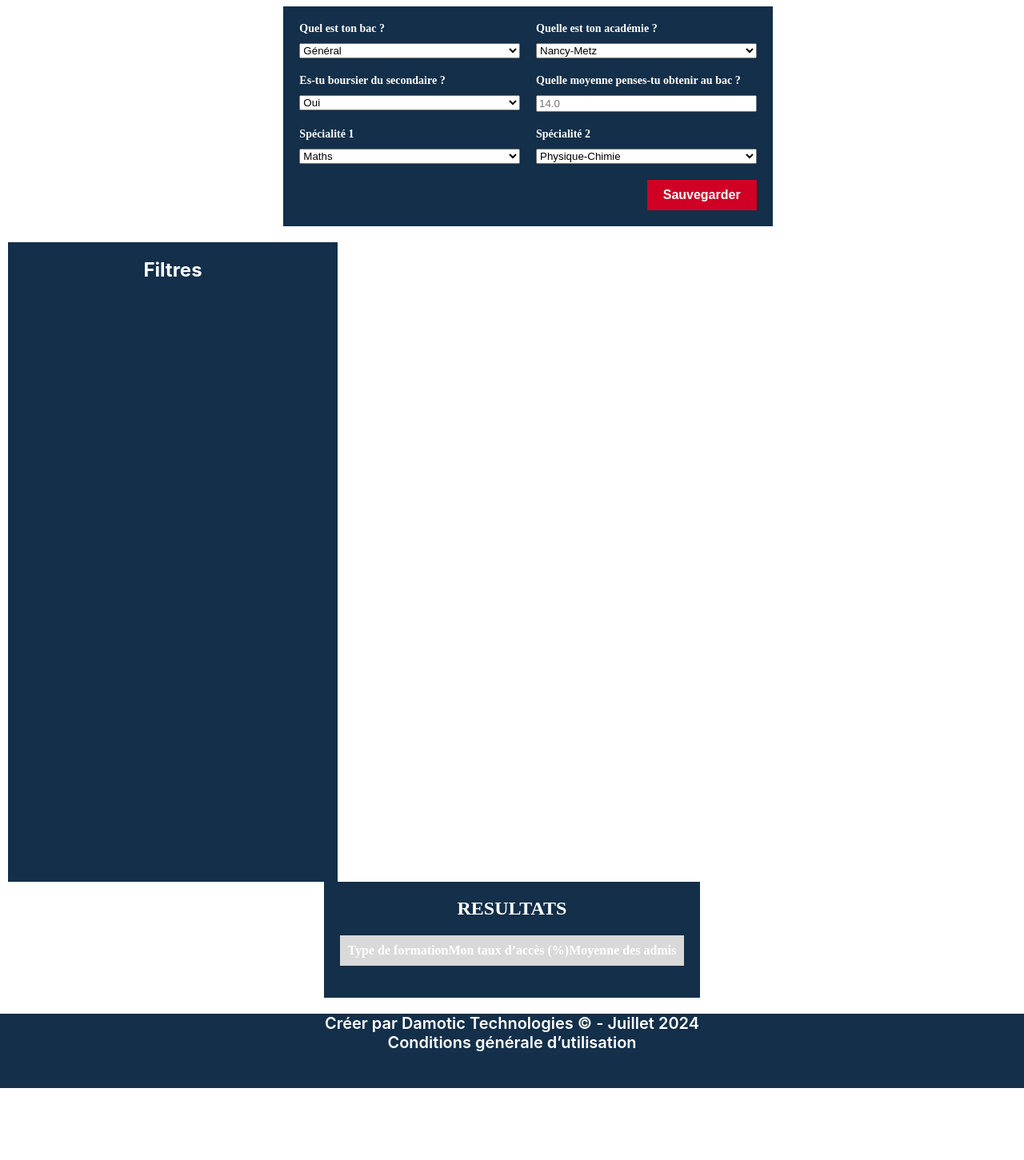
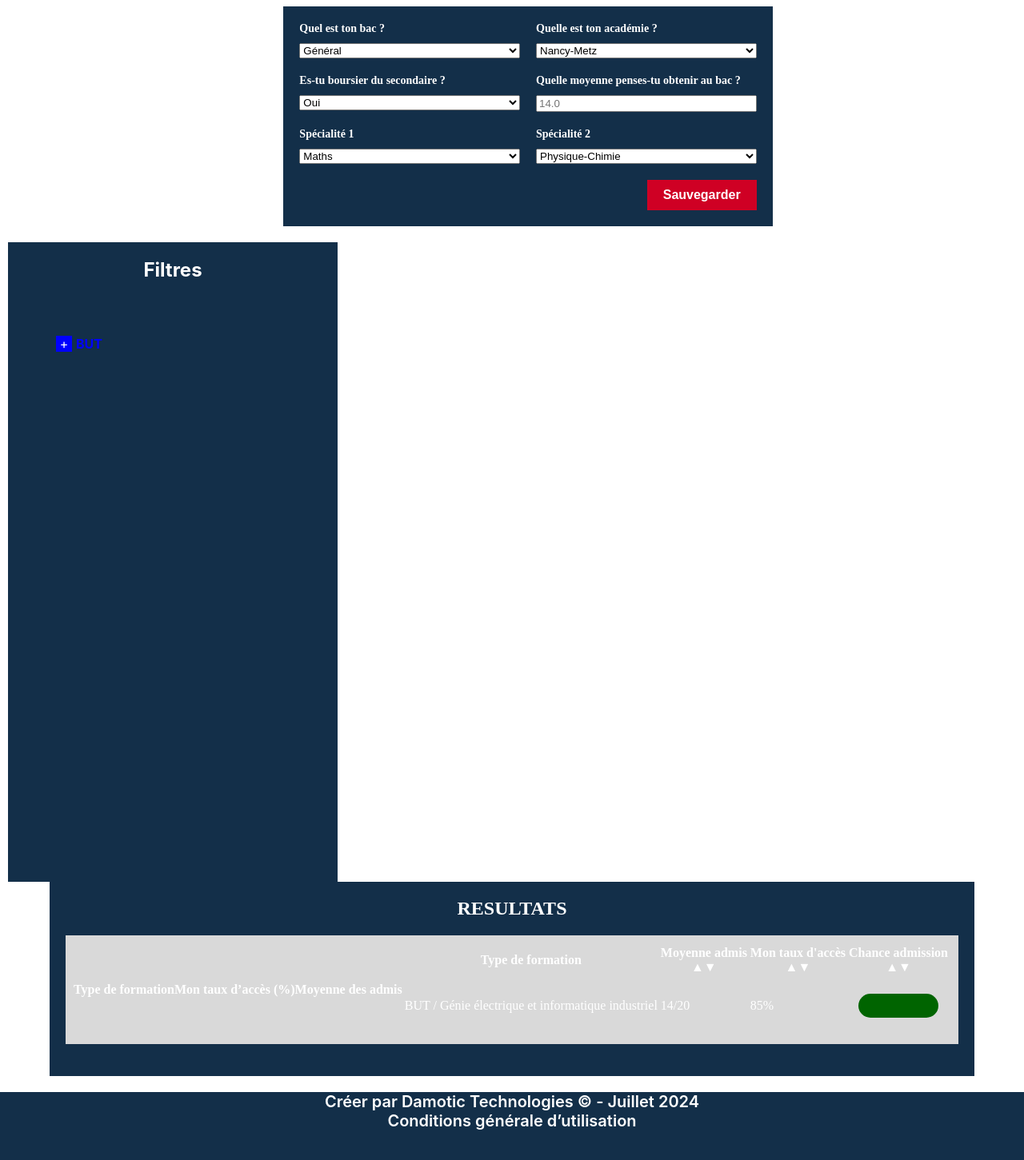
Before and after one commit to StagiairesDAMOTIC/FrontEndPsup, an Angular app: page /statistiques/ChancesAdmissionNiveau in a window 1280 px wide. Shown: the part 239-1690 px from the top of the page at 80% size. Before the commit the page ends 1600 px from the top, so only its background shows below. Built offline with nearby package versions, Linux system fonts and the light colour scheme.

Commit message:
ajout des listes de chances d'admission

```diff
--- a/src/app/app.component.css
+++ b/src/app/app.component.css
@@ -443,3 +443,101 @@ footer {
   background-color: black;
   transform-origin: center;
 }
+
+.progress-container {
+  width: 80%;
+  max-width: 600px;
+  margin: 20px auto;
+}
+.progress-bar {
+  width: 100%;
+  height: 30px;
+  border-radius: 15px;
+  overflow: hidden;
+  position: relative;
+  background-color: #e0e0e0; /* Gris clair pour le fond */
+}
+.progress-bar::after {
+  content: '';
+  position: absolute;
+  top: 0;
+  left: 0;
+  height: 100%;
+  transition: width 0.5s;
+}
+.red::after {
+  background-color: #FF0000; /* Rouge */
+  width: 20%;
+}
+.orange::after {
+  background-color: #FFA500; /* Orange */
+  width: 40%;
+}
+.yellow::after {
+  background-color: #FFFF00; /* Jaune */
+  width: 60%;
+}
+.light-green::after {
+  background-color: #90EE90; /* Vert clair */
+  width: 80%;
+}
+.dark-green::after {
+  background-color: #006400; /* Vert foncé */
+  width: 100%;
+}
+body {
+  font-family: Arial, sans-serif;
+}
+ul {
+  list-style-type: none;
+  padding-left: 20px;
+}
+.toggle {
+  display: none;
+}
+.toggle + label::before {
+  content: '+';
+  display: inline-block;
+  width: 20px; /* Largeur du carré */
+  height: 20px; /* Hauteur du carré */
+  text-align: center;
+  line-height: 20px;
+  background-color: blue;
+  color: white;
+  margin-right: 5px;
+  border-radius: 4px;
+
+  border-radius: 0; /* Pas de bords arrondis pour un carré */
+}
+.toggle:checked + label::before {
+  content: '-';
+}
+.nested {
+  display: none;
+}
+.toggle:checked ~ .nested {
+  display: block;
+}
+.niveau_1 {
+  color: blue;
+  font-weight: bold;
+  line-height: 1.5; /* Augmente l'interligne */
+  padding: 5px 0; /* Ajoute de l'espace au-dessus et en dessous */
+}
+.niveau_2 {
+  color: green;
+  font-style: italic;
+  line-height: 1.4; /* Augmente l'interligne */
+  padding: 4px 0; /* Ajoute de l'espace au-dessus et en dessous */
+}
+.feuille {
+  color: brown;
+  line-height: 1.3; /* Augmente l'interligne */
+  padding: 3px 0; /* Ajoute de l'espace au-dessus et en dessous */
+}
+.leaf {
+  margin-left: 25px;
+}
+.leaf input[type='checkbox'] {
+  margin-right: 5px;
+}
--- a/src/app/chances-admission-niveau/chances-admission-niveau.component.html
+++ b/src/app/chances-admission-niveau/chances-admission-niveau.component.html
@@ -98,7 +98,146 @@
   <div class="sidebar-left">
     <div class="sidebar-title">Filtres</div>
     <div class="filters-section">
-      <!-- mettre les filtres -->
+      <div id="levelListeCheckbox">
+        <ul>
+          <li>
+            <input type="checkbox" id="level1" class="toggle"/>
+            <label for="level1">
+              <span class="niveau_1"><b>BUT</b></span>
+            </label>
+            <ul class="nested">
+              <li>
+                <input type="checkbox" id="level1.1" class="toggle"/>
+                <label for="level1.1">
+                  <span class="niveau_2">BUT - Production (Informatique, Génie mécanique, etc.</span>
+                </label>
+                <ul class="nested">
+                  <li class="leaf">
+                    <input type="checkbox" id="item1"/>
+                    <label for="item1">
+                      <span class="feuille">Chimie</span>
+                    </label>
+                  </li>
+                  <li class="leaf">
+                    <input type="checkbox" id="item2"/>
+                    <label for="item2">
+                      <span class="feuille">Génie biologique Parcours agronomie</span>
+                    </label>
+                  </li>
+                  <li class="leaf">
+                    <input type="checkbox" id="item3"/>
+                    <label for="item3">
+                      <span class="feuille">Génie biologique parcours biologie médicale et biotechnologie </span>
+                    </label>
+                  </li>
+                  <li class="leaf">
+                    <input type="checkbox" id="item4"/>
+                    <label for="item4">
+                      <span class="feuille">Génie biologique Parcours diététique et nutrition</span>
+                    </label>
+                  </li>
+                  <li class="leaf">
+                    <input type="checkbox" id="item5"/>
+                    <label for="item5">
+                      <span class="feuille">Génie biologique parcours sciences de l'aliment et biotechnologie </span>
+                    </label>
+                  </li>
+                  <li class="leaf">
+                    <input type="checkbox" id="item6"/>
+                    <label for="item6">
+                      <span class="feuille">Génie biologique parcours sciences de l'environnement et écotechnologies </span>
+                    </label>
+                  </li>
+                  <li class="leaf">
+                    <input type="checkbox" id="item7"/>
+                    <label for="item7">
+                      <span class="feuille">Génie chimique génie des procédés</span>
+                    </label>
+                  </li>
+                  <li class="leaf">
+                    <input type="checkbox" id="item8"/>
+                    <label for="item8">
+                      <span class="feuille">Génie civil - Construction durable</span>
+                    </label>
+                  </li>
+                  <li class="leaf">
+                    <input type="checkbox" id="item9"/>
+                    <label for="item9">
+                      <span class="feuille">Génie électrique et informatique industrielle</span>
+                    </label>
+                  </li>
+                  <li class="leaf">
+                    <input type="checkbox" id="item10"/>
+                    <label for="item10">
+                      <span class="feuille">Génie industriel et maintenance</span>
+                    </label>
+                  </li>
+                  <li class="leaf">
+                    <input type="checkbox" id="item11"/>
+                    <label for="item11">
+                      <span class="feuille">Génie mécanique et productique</span>
+                    </label>
+                  </li>
+                  <li class="leaf">
+                    <input type="checkbox" id="item12"/>
+                    <label for="item12">
+                      <span class="feuille">Hygiène Sécurité Environnement</span>
+                    </label>
+                  </li>
+                  <li class="leaf">
+                    <input type="checkbox" id="item13"/>
+                    <label for="item13">
+                      <span class="feuille">Informatique</span>
+                    </label>
+                  </li>
+                  <li class="leaf">
+                    <input type="checkbox" id="item14"/>
+                    <label for="item14">
+                      <span class="feuille">Mesures physiques</span>
+                    </label>
+                  </li>
+                  <li class="leaf">
+                    <input type="checkbox" id="item15"/>
+                    <label for="item15">
+                      <span class="feuille">Métiers de la Transition et de l'Efficacité Énergétiques</span>
+                    </label>
+                  </li>
+                  <li class="leaf">
+                    <input type="checkbox" id="item16"/>
+                    <label for="item16">
+                      <span class="feuille">Métiers du multimédia et de l'internet</span>
+                    </label>
+                  </li>
+                  <li class="leaf">
+                    <input type="checkbox" id="item17"/>
+                    <label for="item17">
+                      <span class="feuille">Packaging, emballage et conditionnement</span>
+                    </label>
+                  </li>
+                  <li class="leaf">
+                    <input type="checkbox" id="item18"/>
+                    <label for="item18">
+                      <span class="feuille">Qualité, logistique industrielle et organisation</span>
+                    </label>
+                  </li>
+                  <li class="leaf">
+                    <input type="checkbox" id="item19"/>
+                    <label for="item19">
+                      <span class="feuille">Réseaux et télécommunications</span>
+                    </label>
+                  </li>
+                  <li class="leaf">
+                    <input type="checkbox" id="item20"/>
+                    <label for="item20">
+                      <span class="feuille">Science et génie des matériaux</span>
+                    </label>
+                  </li>
+                </ul>
+              </li>
+            </ul>
+          </li>
+        </ul>
+      </div>
     </div>
   </div>
   <div class="results-section">
@@ -107,7 +246,28 @@
       <div class="result-type">Type de formation</div>
       <div class="result-access">Mon taux d’accès (%)</div>
       <div class="result-average">Moyenne des admis</div>
-      <!-- mettre la liste de résultats -->
+      <table id="table" class="liste_res_table">
+      <thead>
+
+      <tr class="liste_res_head_tr">
+        <th class="liste_res_head_tr1">Type de formation</th>
+        <th class="liste_res_head_tr2">Moyenne admis<br>&#9650;&#9660;</th>
+        <th class="liste_res_head_tr3"><b>Mon taux d'accès</b><br>&#9650;&#9660;</th>
+        <th class="liste_res_head_tr4">Chance admission<br>&#9650;&#9660;</th>
+      </tr>
+
+      </thead>
+      <tbody>
+
+      <tr class="liste_res_tr">
+        <td class="liste_res_td1">BUT / Génie électrique et informatique industriel</td>
+        <td class="liste_res_td2">14/20</td>
+        <td class="liste_res_td3">85%</td>
+        <td class="liste_res_td4"><div class="progress-container"><div class="progress-bar dark-green"></div></div></td>   <!-- progress bar -->
+      </tr>
+
+      </tbody>
+      </table>
     </div>
   </div>
 </div>
```
